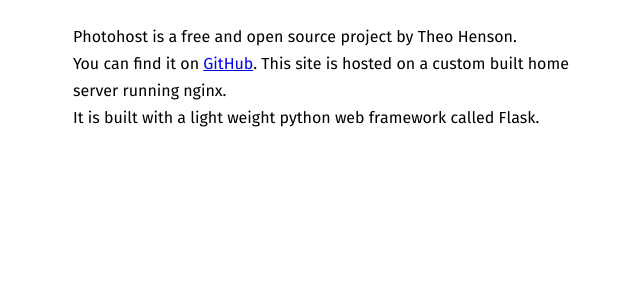
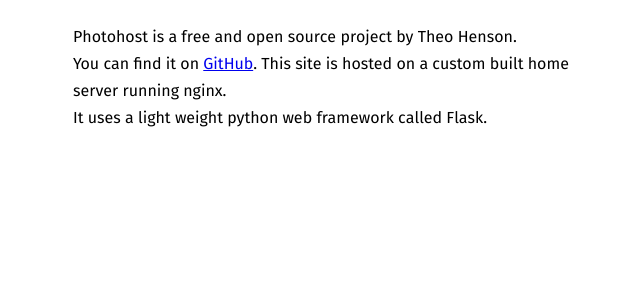
Before and after one commit to tteeoo/photohost, a Flask app: page / in a window 1280 px wide. Shown: the part 368-668 px from the top of the page, without its empty margins (311-951 px from the left). Run offline with Flask 2, Linux system fonts and the light colour scheme.

Commit message:
Changed wording

```diff
--- a/photohost/templates/index.html
+++ b/photohost/templates/index.html
@@ -21,7 +21,7 @@
     <h1>About</h1>
     <p>Photohost is a free and open source project by Theo Henson.<br>You can find it on <a href="https://github.com/tteeoo/photohost/">GitHub</a>.
     This site is hosted on a custom built home server running nginx.<br>
-    It is built with a light weight python web framework called Flask.</p>
+    It uses a light weight python web framework called Flask.</p>
 </div>
 
 {% endblock %}
```
